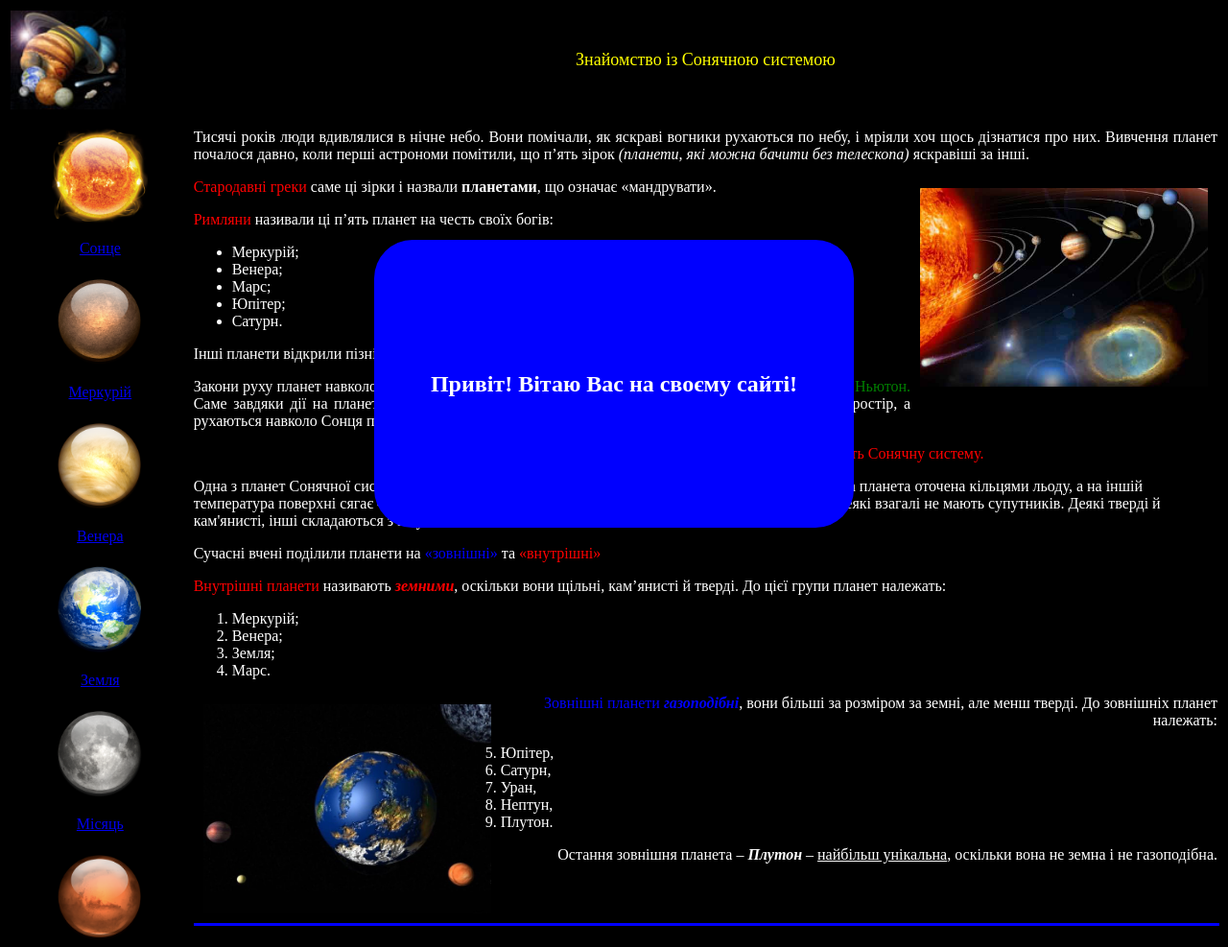
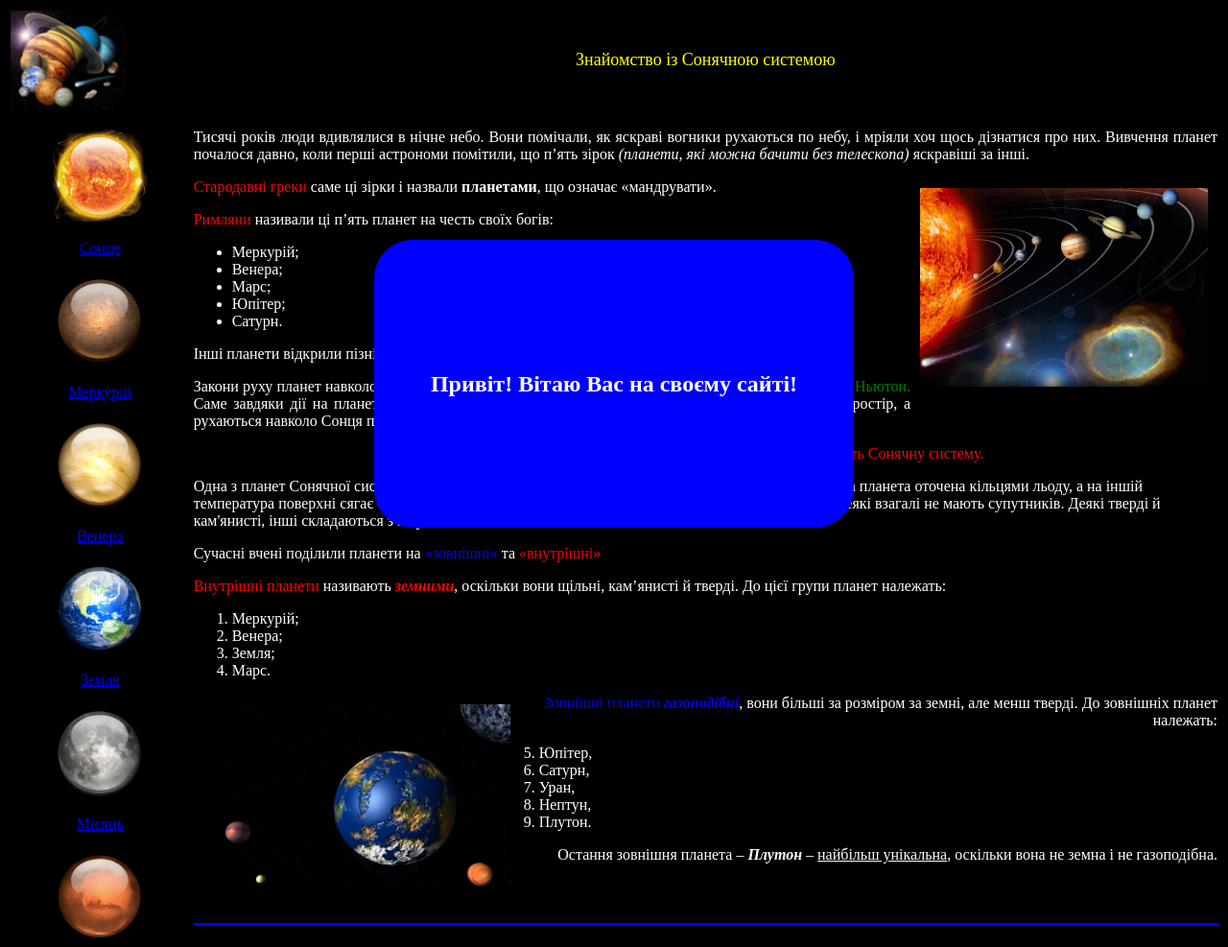
Before and after one commit to SophiaMelnik/SophiaMelnik.github.io, a plain HTML site: page index.html in a window 1280 px wide. Shown: the top 987 px of the page at 96% size. Drawn offline with Linux system fonts and the light colour scheme.

Commit message:
Update index.html

```diff
--- a/index.html
+++ b/index.html
@@ -76,7 +76,7 @@
 		<li> Земля;</li>
 		<li> Марс.</li>
 	</ol>
-	<IMG src="./IMG/indexImages/s3.jpg" align="left" width="300" hspace="10" vspace="10" alt="Планета Земля">
+	<IMG src="./IMG/indexImages/s3.jpg" align="left" width="300" hspace="30" vspace="10" alt="Планета Земля">
 
 	<p class="righttext"><span class="bluetext">Зовнішні планети <span class = "boldtext quote">газоподібні</span></span>, вони більші за
 		розміром за земні, але менш тверді.
```
